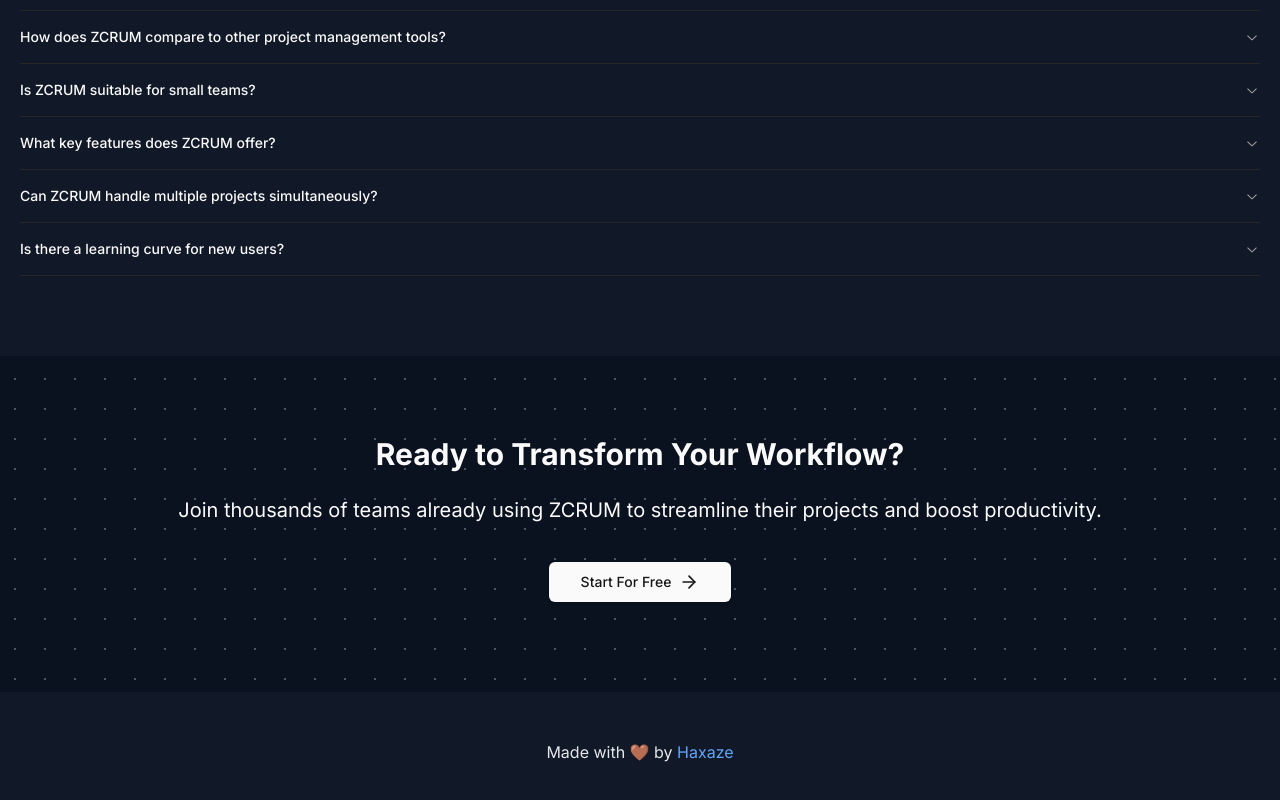
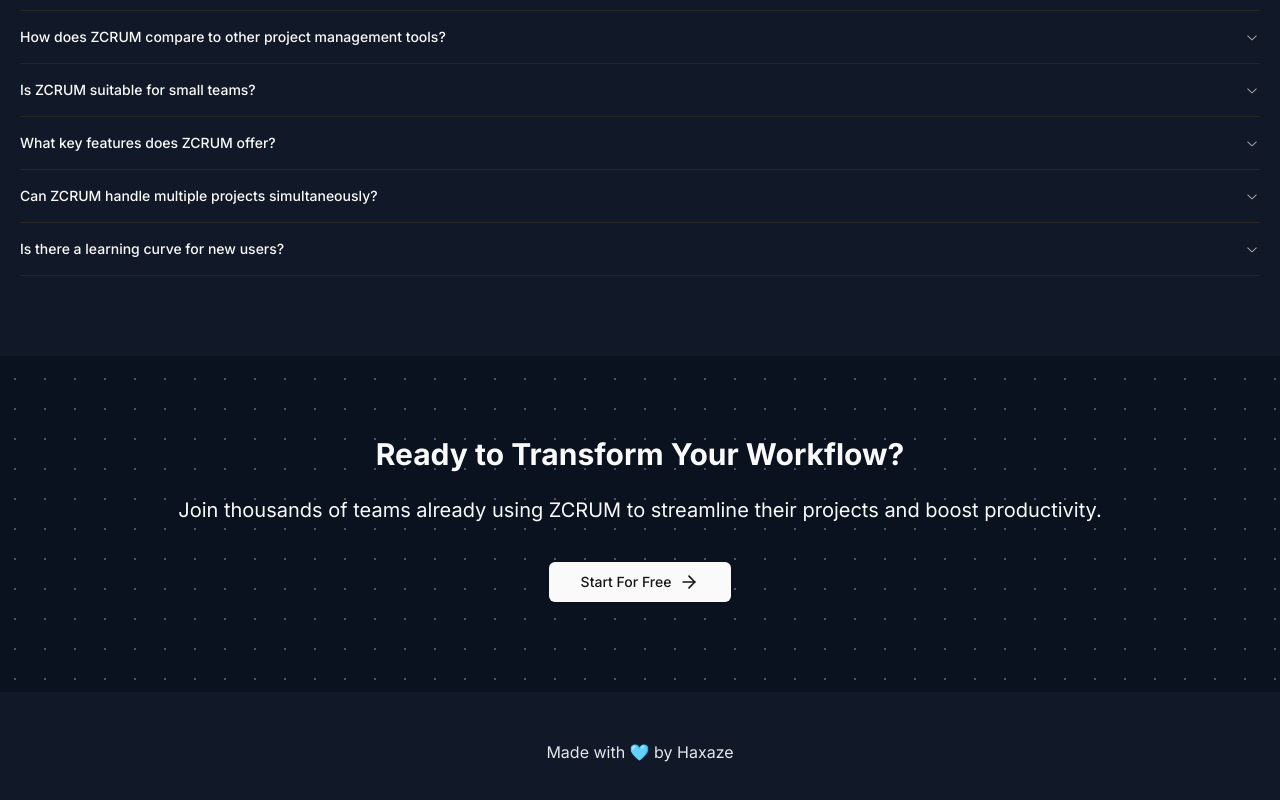
Before and after one commit to HAXAZE/Scrumly, a Next.js app: page / in a window 1280 px wide. Shown: the part 1616-2416 px from the top of the page. Built offline with nearby package versions, Linux system fonts and the light colour scheme; no server answers.

Commit message:
Update layout.js

```diff
--- a/app/layout.js
+++ b/app/layout.js
@@ -10,7 +10,7 @@
 const inter = Inter({ subsets: ["latin"] });
 
 export const metadata = {
-  title: "Zcrum",
+  title: "Scrumly",
   description: "",
 };
 
@@ -41,17 +41,7 @@
             <Toaster richColors />
             <footer className="bg-gray-900 py-12">
               <div className="container mx-auto px-4 text-center text-gray-200">
-                <p>
-                  Made with 🤎 by{" "}
-                  <a
-                    href="https://www.linkedin.com/in/haxaze/"
-                    target="_blank"
-                    rel="noopener noreferrer"
-                    className="text-blue-400 hover:underline"
-                  >
-                    Haxaze
-                  </a>
-                </p>
+                <p>Made with 🩵 by Haxaze</p>
               </div>
             </footer>
           </ThemeProvider>
```
